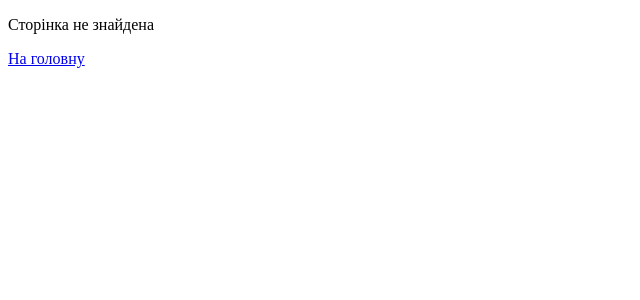
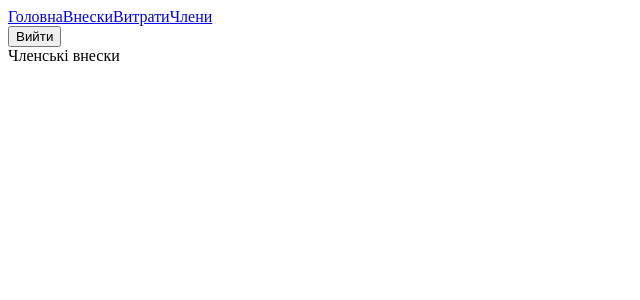
Before and after one commit to shatynska/money.psypra.com, a React (Vite) app: page /fees in a window 1280 px wide. Shown: the top 300 px of the page, without its empty margins (0-640 px from the left). Built offline with nearby package versions, Linux system fonts and the light colour scheme.

Commit message:
Add Fees, Expenses and Members pages to router

```diff
--- a/src/components/Header.tsx
+++ b/src/components/Header.tsx
@@ -5,12 +5,12 @@ export const Header: FC = () => {
   const isAuth = true;
   return (
     <header>
-      {isAuth && (
-        <nav>
-          <NavLink to="/">Головна</NavLink>
-          <NavLink to="/transactions">Транзакції</NavLink>
-        </nav>
-      )}
+      <nav>
+        <NavLink to="/">Головна</NavLink>
+        <NavLink to="/fees">Внески</NavLink>
+        <NavLink to="/expenses">Витрати</NavLink>
+        {isAuth && <NavLink to="/members">Члени</NavLink>}
+      </nav>
       {isAuth ? <button>Вийти</button> : <button>Увійти</button>}
     </header>
   );
--- /dev/null
+++ b/src/pages/Expenses.tsx
@@ -0,0 +1,5 @@
+import { FC } from 'react';
+
+export const Expenses: FC = () => {
+  return <div>Витрати</div>;
+};
--- /dev/null
+++ b/src/pages/Fees.tsx
@@ -0,0 +1,5 @@
+import { FC } from 'react';
+
+export const Fees: FC = () => {
+  return <div>Членські внески</div>;
+};
--- /dev/null
+++ b/src/pages/Members.tsx
@@ -0,0 +1,5 @@
+import { FC } from 'react';
+
+export const Members: FC = () => {
+  return <div>Члени організації</div>;
+};
--- a/src/pages/Transactions.tsx
+++ /dev/null
@@ -1,5 +0,0 @@
-import { FC } from 'react';
-
-export const Transactions: FC = () => {
-  return <div>Transactions</div>;
-};
```
Also changed, not shown: src/pages/index.ts (+7 -5 lines), src/router.tsx (+19 -3 lines).
